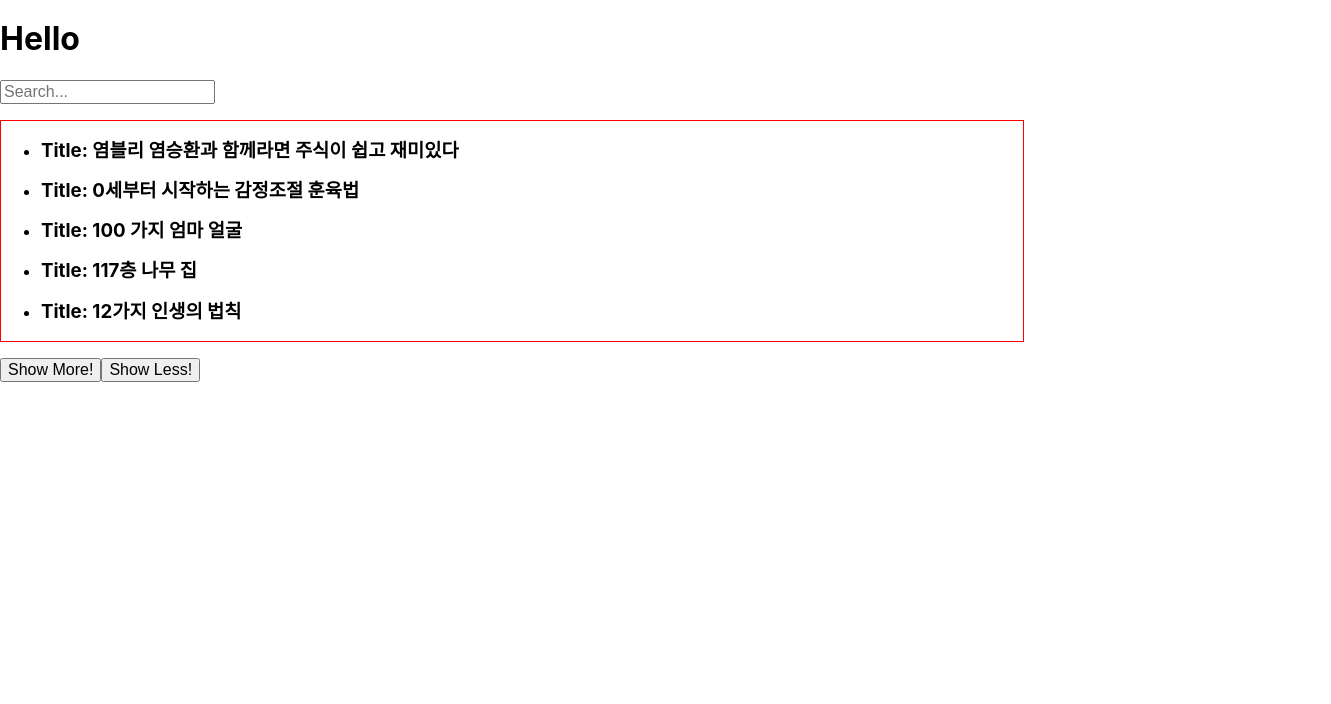
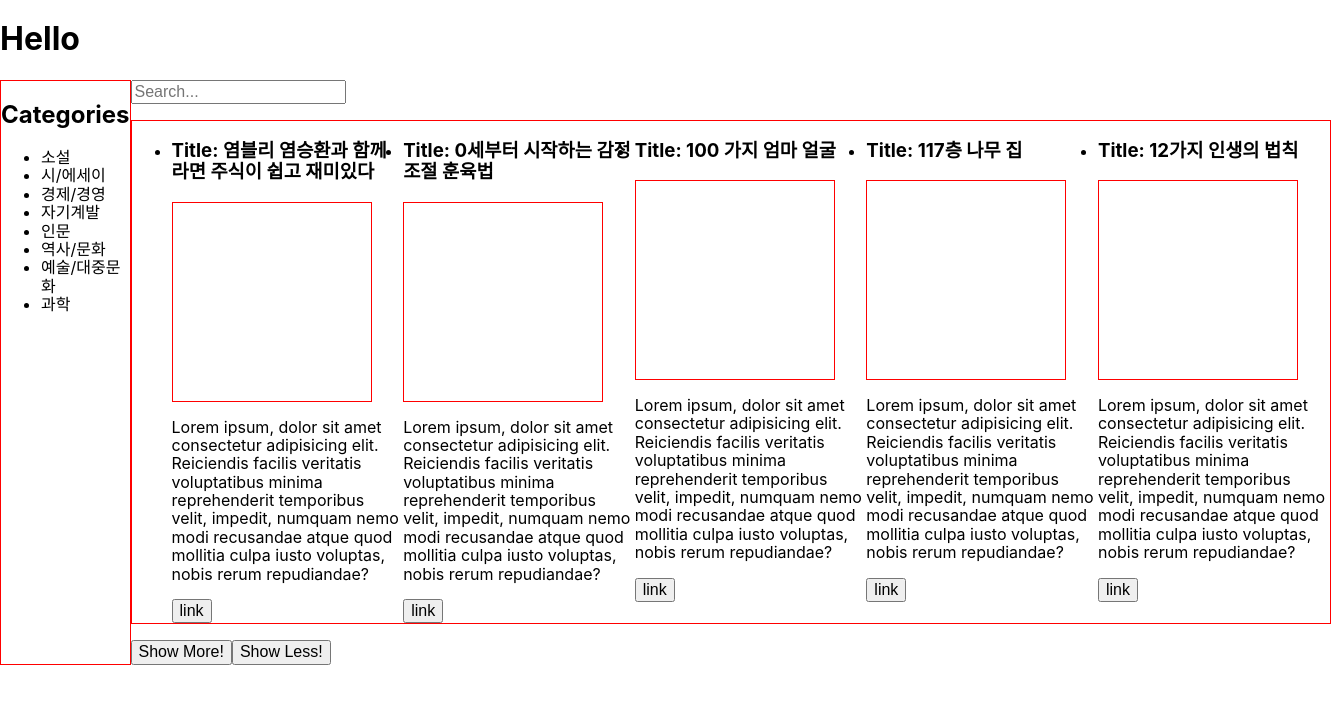
Before and after one commit to TPLKoreanBook/TPLkoreanbooks, a React (Create React App) app: page / in a window 1280 px wide. Shown: the top 704 px of the page, 1331 px wide, since content can reach past the window. Built offline with nearby package versions, Linux system fonts and the light colour scheme; the HTML template or start-up script is replaced by a standard one.

Commit message:
updated layout

```diff
--- a/src/App.js
+++ b/src/App.js
@@ -21,13 +21,11 @@ function App() {
         <h1>Hello</h1>
       </header>
       <main>
-        <section>
-          <BookList
-            loading={loading}
-            data={data}
-            error={error}
-          />
-        </section>
+        <BookList
+          loading={loading}
+          data={data}
+          error={error}
+        />
       </main>
       <footer>
 
--- a/src/components/BookList.js
+++ b/src/components/BookList.js
@@ -1,4 +1,5 @@
 import { useState } from 'react';
+import Categories from './Categories';
 import style from './BookList.module.css'
 
 const BookList = ({ loading, error, data }) => {
@@ -16,7 +17,7 @@ const BookList = ({ loading, error, data }) => {
         const userInput = e.target.value;
         setUserSearch(userInput)
     }
-
+    console.log(data);
     // Error handling.
     if (loading) return <div>Loading...</div>
     if (error) return <div>Error</div>
@@ -24,7 +25,8 @@ const BookList = ({ loading, error, data }) => {
 
     return (
         <section className={style['book-list']}>
-
+            <Categories />
+            <div>
                 <input type="text" placeholder='Search...' onChange={searchHandler} />
                 <ul className={style['list-container']}>
                     {/* Test filtering */}
@@ -36,14 +38,18 @@ const BookList = ({ loading, error, data }) => {
                         }
                     }).slice(0, visible).map((book, index) => (
                         // This part can be List component
-                    <li key={book.count_number}>
+                        <li key={book.count_number} >
                             <h3>Title: {book.title}</h3>
+                            <div className={style.img}></div>
+                            <p>Lorem ipsum, dolor sit amet consectetur adipisicing elit. Reiciendis facilis veritatis voluptatibus minima reprehenderit temporibus velit, impedit, numquam nemo modi recusandae atque quod mollitia culpa iusto voluptas, nobis rerum repudiandae?</p>
+                            <button>link</button>
                             {/* <p>Description: ???</p> */}
                         </li>
                     ))}
                 </ul>
                 <button onClick={showMoreBooks}>Show More!</button>
                 <button onClick={showLessBooks}>Show Less!</button>
+            </div>
         </section>
     )
 };
--- a/src/components/BookList.module.css
+++ b/src/components/BookList.module.css
@@ -1,8 +1,21 @@
 .book-list {
   width: 80%;
+  display: flex;
 }
 
+.img {
+  width: 200px;
+  height: 200px;
+  border: 1px solid red;
+}
 .list-container {
   /* list-style: none;; */
+  width: 1200px;
   border: 1px solid red;
+  display: flex;
+  flex-wrap: wrap;
 }
+
+.list-container li {
+  flex: 1;
+}
--- /dev/null
+++ b/src/components/Categories.js
@@ -0,0 +1,21 @@
+import styles from './Categories.module.css';
+
+const Categories = () => {
+    return (
+        <div className={styles['categories-container']}>
+            <h2>Categories</h2>
+            <ul>
+                <li>소설</li>
+                <li>시/에세이</li>
+                <li>경제/경영</li>
+                <li>자기계발</li>
+                <li>인문</li>
+                <li>역사/문화</li>
+                <li>예술/대중문화</li>
+                <li>과학</li>
+            </ul>
+        </div>
+    )
+}
+
+export default Categories;
--- /dev/null
+++ b/src/components/Categories.module.css
@@ -0,0 +1,3 @@
+.categories-container {
+  border: 1px solid red;
+}
```
Lines whose indentation alone changed are shown as unchanged.
